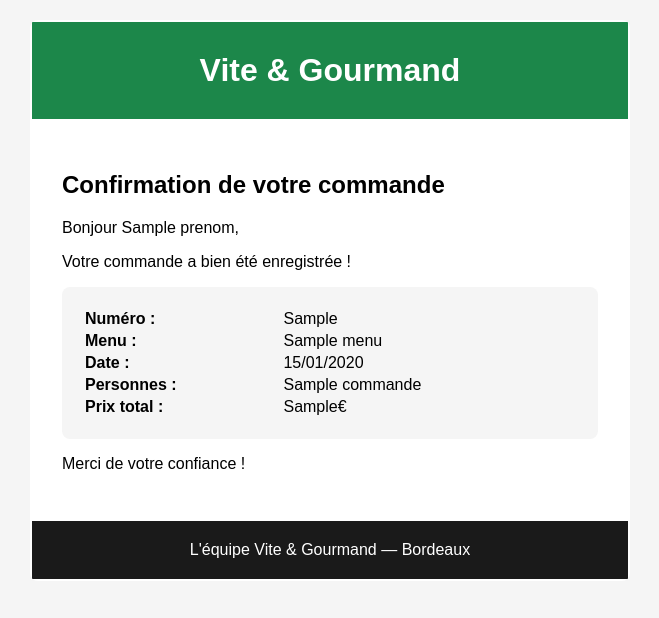
After one commit to QuentinHannappe/vite-et-gourmand, a Symfony app: template templates/emails/confirmation.html.twig in a window 1280 px wide. The commit adds this page. Shown: the top 618 px of the page, without its empty margins (310-969 px from the left). Run offline with Twig, Linux system fonts and the light colour scheme; the template is opened without the code that fills it: most values are stand-ins (such as "Sample title", 1, 10 or a date in 2020); some libraries are stand-ins or nearby versions.

Commit message:
Email commande

```diff
--- a/templates/commande/index.html.twig
+++ b/templates/commande/index.html.twig
@@ -20,6 +20,8 @@
     {{ form_row(form.adresse_livraison)}}
     {{ form_row(form.nombre_personnes) }}
     <p><strong>Prix par personne :</strong> {{ menu.prixParPersonne }}€</p>
+    <p><strong>Réduction de 10%</strong> si vous commandez pour {{ menu.personnesMin + 5 }} personnes ou plus !</p>
+    <p><strong>Livraison gratuite</strong> à Bordeaux — <strong>5€</strong> ailleurs</p>
         <button type="submit" class="btn-getstarted mt-4 mb-4">Valider la commande</button>
     {{ form_end(form) }}
 
--- a/templates/detail_menu/index.html.twig
+++ b/templates/detail_menu/index.html.twig
@@ -11,8 +11,6 @@
         <p><h2>{{ menu.description }}</h2></p>
        <p><h2><strong>Prix :</strong> {{ menu.prixParPersonne }}€ / personne</h2></p>
        <p><h2><strong>Minimum :</strong> {{ menu.personnesMin }} personnes</h2></p>
-       <p><h2><strong>Réduction de 10%</strong> si vous commandez pour {{ menu.personnesMin + 5 }} personnes ou plus !</h2></p>
-    <p><h2><strong>Livraison gratuite</strong> à Bordeaux — <strong>5€</strong> ailleurs</h2></p>
        <p><h2><strong>Stock Disponible :</strong> {{ menu.quantiteRestante }}</h2></p>
 
        <p><h2><strong>Régime :</strong>
--- /dev/null
+++ b/templates/emails/confirmation.html.twig
@@ -0,0 +1,58 @@
+<!DOCTYPE html>
+<!DOCTYPE html>
+<html>
+<body style="font-family: Arial, sans-serif; background-color: #f5f5f5; margin: 0; padding: 20px;">
+
+    <table width="600" style="margin: 0 auto; background-color: #ffffff; border-radius: 8px; overflow: hidden;">
+
+        <!-- Header -->
+        <tr>
+            <td style="background-color: #1c874a; padding: 30px; text-align: center;">
+                <h1 style="color: #ffffff; margin: 0;">Vite & Gourmand</h1>
+            </td>
+        </tr>
+
+        <!-- Contenu -->
+        <tr>
+            <td style="padding: 30px;">
+                <h2>Confirmation de votre commande</h2>
+                <p>Bonjour {{ commande.users.prenom }},</p>
+                <p>Votre commande a bien été enregistrée !</p>
+
+                <table width="100%" style="background-color: #f5f5f5; border-radius: 8px; padding: 20px;">
+                    <tr>
+                        <td><strong>Numéro :</strong></td>
+                        <td>{{ commande.numeroCommande }}</td>
+                    </tr>
+                    <tr>
+                        <td><strong>Menu :</strong></td>
+                        <td>{{ commande.menu.titre }}</td>
+                    </tr>
+                    <tr>
+                        <td><strong>Date :</strong></td>
+                        <td>{{ commande.datePresta | date('d/m/Y') }}</td>
+                    </tr>
+                    <tr>
+                        <td><strong>Personnes :</strong></td>
+                        <td>{{ commande.nombrePersonnes }}</td>
+                    </tr>
+                    <tr>
+                        <td><strong>Prix total :</strong></td>
+                        <td>{{ commande.prixMenu }}€</td>
+                    </tr>
+                </table>
+
+                <p>Merci de votre confiance !</p>
+            </td>
+        </tr>
+
+        <!-- Footer -->
+        <tr>
+            <td style="background-color: #1a1a1a; padding: 20px; text-align: center; color: #ffffff;">
+                <p style="margin: 0;">L'équipe Vite & Gourmand — Bordeaux</p>
+            </td>
+        </tr>
+
+    </table>
+</body>
+</html>
```
Also changed, not shown: src/Controller/CommandeController.php (+14 -2 lines), 2 other files.
